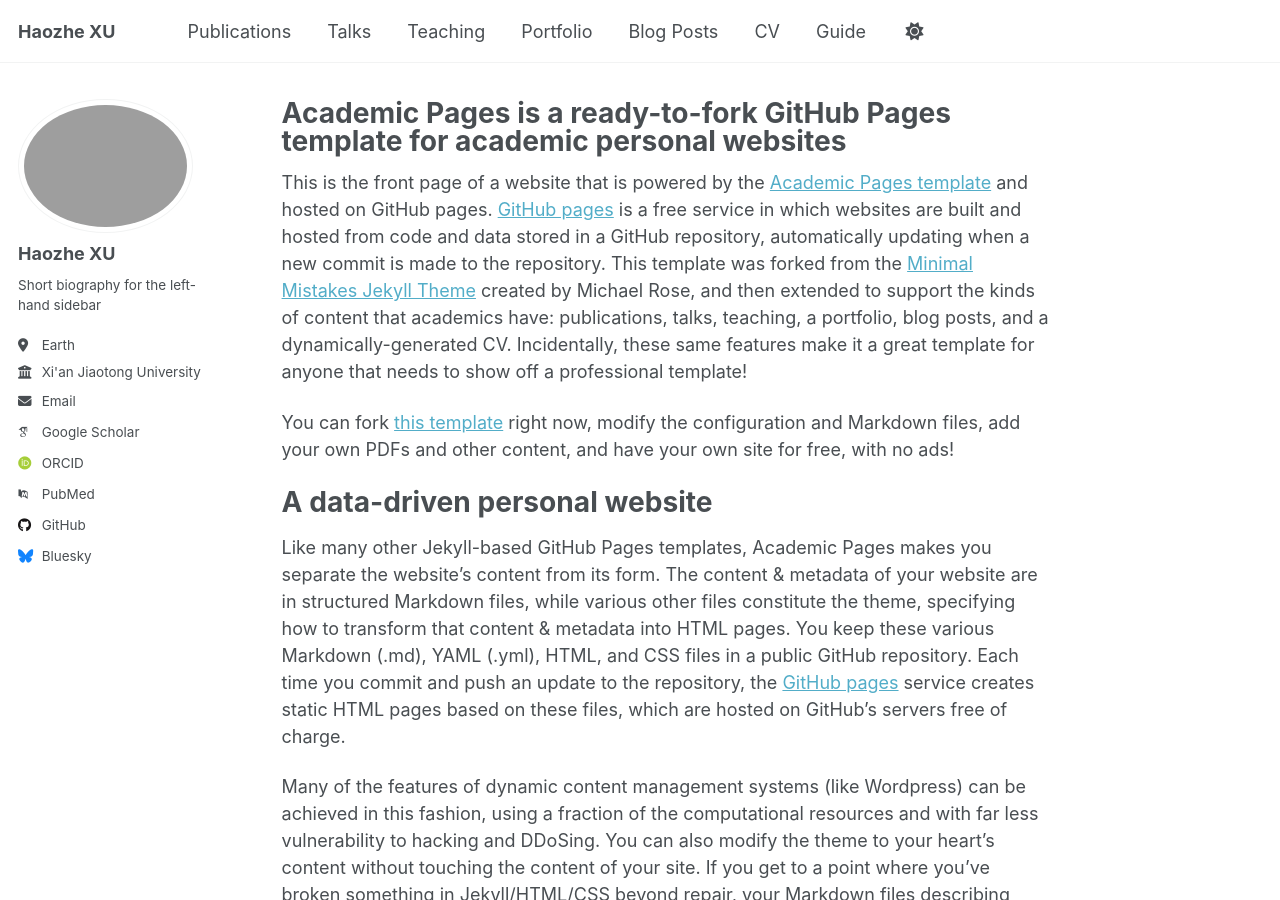
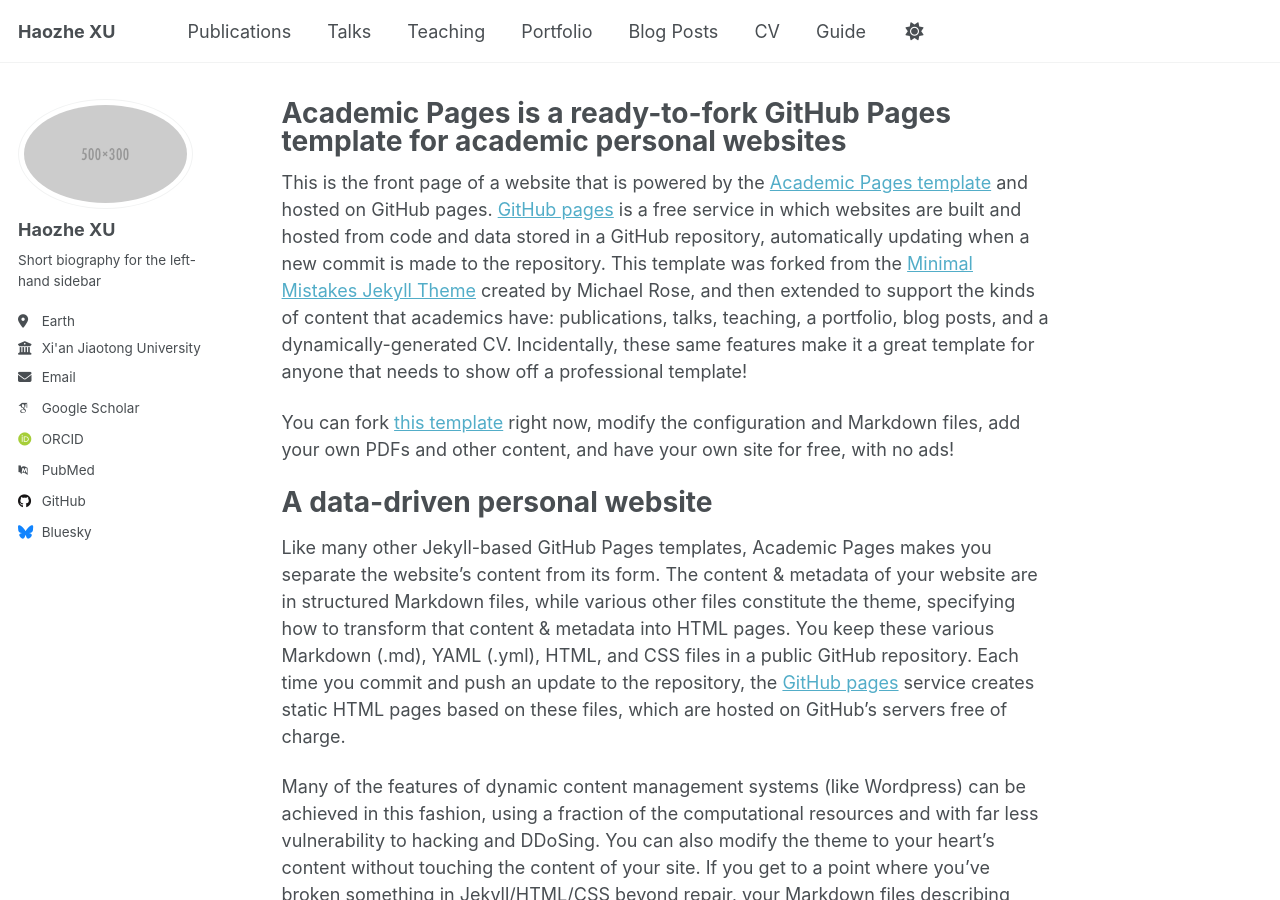
Before and after one commit to XuHaozhe0204/XuHaozhe0204.github.io, a Jekyll site: the page built from _pages/about.md, in a window 1280 px wide and 900 px high. Built offline with Jekyll 4.4.1, drawn with Linux system fonts in a browser that asks for light colours; some web fonts are replaced; a script that is not in the unit is left out.

Commit message:
Update _config.yml

```diff
--- a/_config.yml
+++ b/_config.yml
@@ -23,7 +23,7 @@
 #               Additional customization can be done by editing /_includes/author-profile.html
 author:
   # Biographic information
-  avatar           : "111.png"
+  avatar           : "500x300.png"
   name             : "Haozhe XU"
   pronouns         : # example: "she/her"
   bio              : "Short biography for the left-hand sidebar"
```
